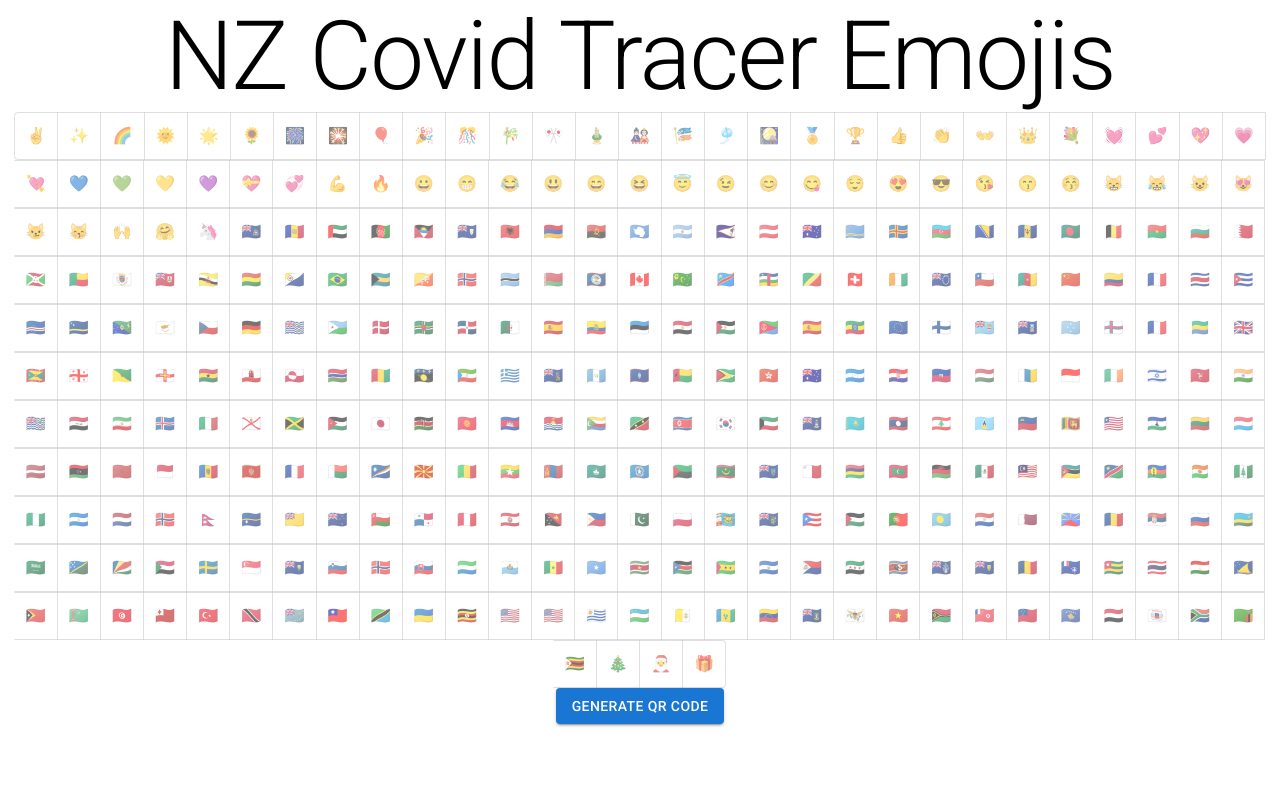
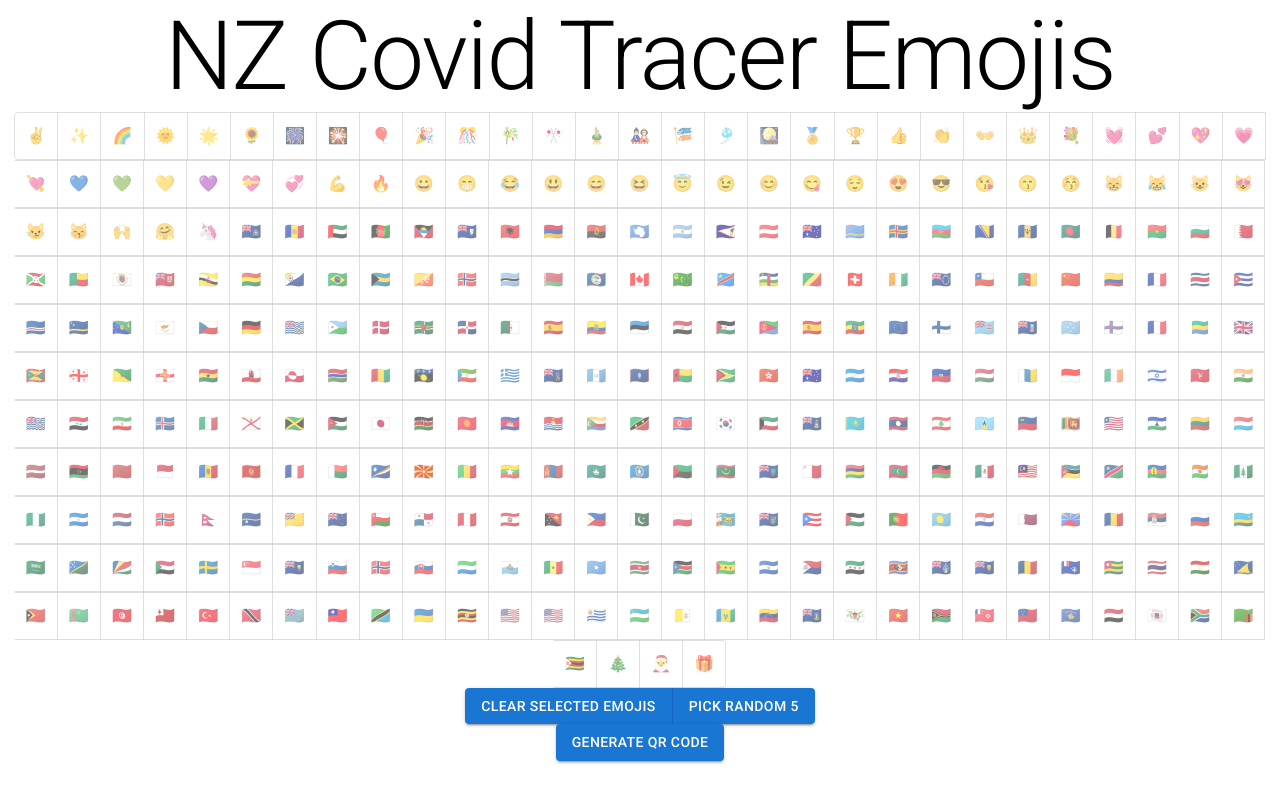
Before and after one commit to exequielbc/covid-tracer-emojis, a React (Create React App) app: page / in a window 1280 px wide. Built offline with nearby package versions, Linux system fonts and the light colour scheme.

Commit message:
Add clearing and picking random emojis

```diff
--- a/src/components/EmojisSelector/EmojisSelector.tsx
+++ b/src/components/EmojisSelector/EmojisSelector.tsx
@@ -1,4 +1,4 @@
-import { Box, Typography } from '@mui/material';
+import { Box, Button, ButtonGroup, Typography } from '@mui/material';
 import ToggleButton from '@mui/material/ToggleButton';
 import ToggleButtonGroup from '@mui/material/ToggleButtonGroup';
 import { allowedEmojis } from '../../allowed-emojis';
@@ -8,10 +8,17 @@
   onSelectedEmojisUpdate: (newEmojis: string[]) => void;
 }
 
+const pickRandomEmojis = (amount: number): string[] =>
+  allowedEmojis
+    .map((emoji) => ({ emoji, sortKey: Math.random() }))
+    .sort((a, b) => a.sortKey - b.sortKey)
+    .map(({ emoji }) => emoji)
+    .slice(0, amount);
+
 export const EmojisSelector = (props: EmojisSelectorProps) => {
   const { selectedEmojis, onSelectedEmojisUpdate } = props;
   return (
-    <Box flexDirection="row" justifyContent="center">
+    <Box display="flex" flexDirection="column" justifyContent="center" alignItems="center">
       <ToggleButtonGroup
         value={selectedEmojis}
         onChange={(event, value) => onSelectedEmojisUpdate(value)}
@@ -29,6 +36,14 @@
           </ToggleButton>
         ))}
       </ToggleButtonGroup>
+      <ButtonGroup variant="contained" aria-label="bulk selection buttons">
+        <Button onClick={() => onSelectedEmojisUpdate([])}>
+          Clear selected emojis
+        </Button>
+        <Button onClick={() => onSelectedEmojisUpdate(pickRandomEmojis(5))}>
+          Pick random 5
+        </Button>
+      </ButtonGroup>
     </Box>
   );
 };
```
